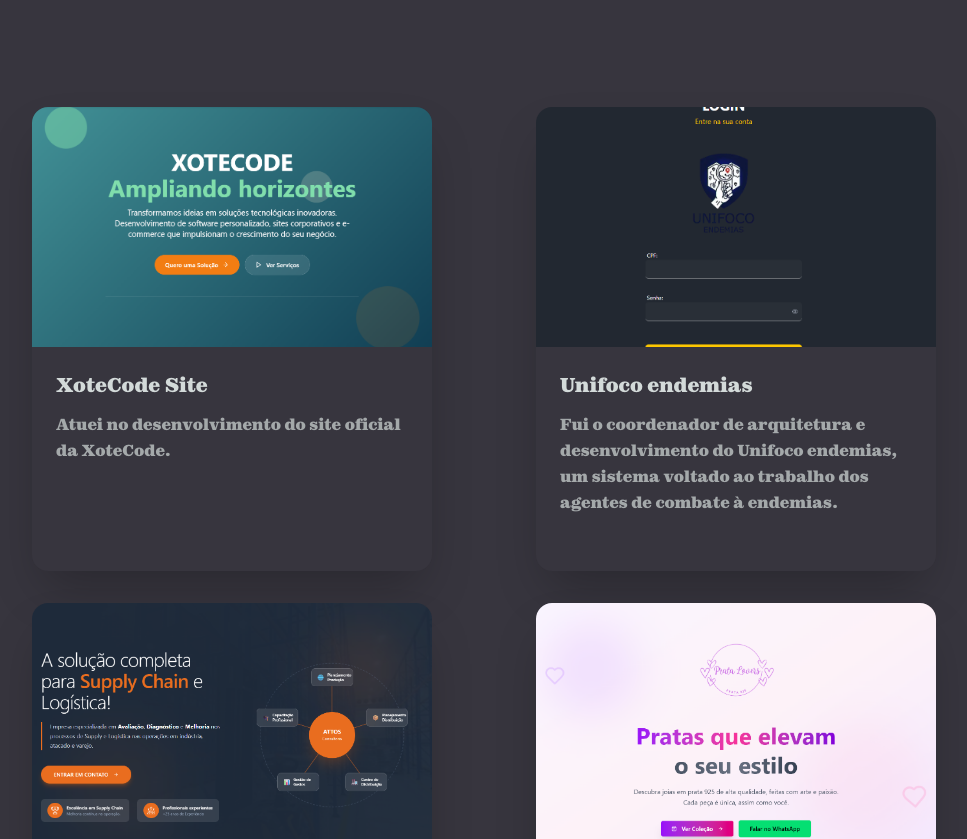
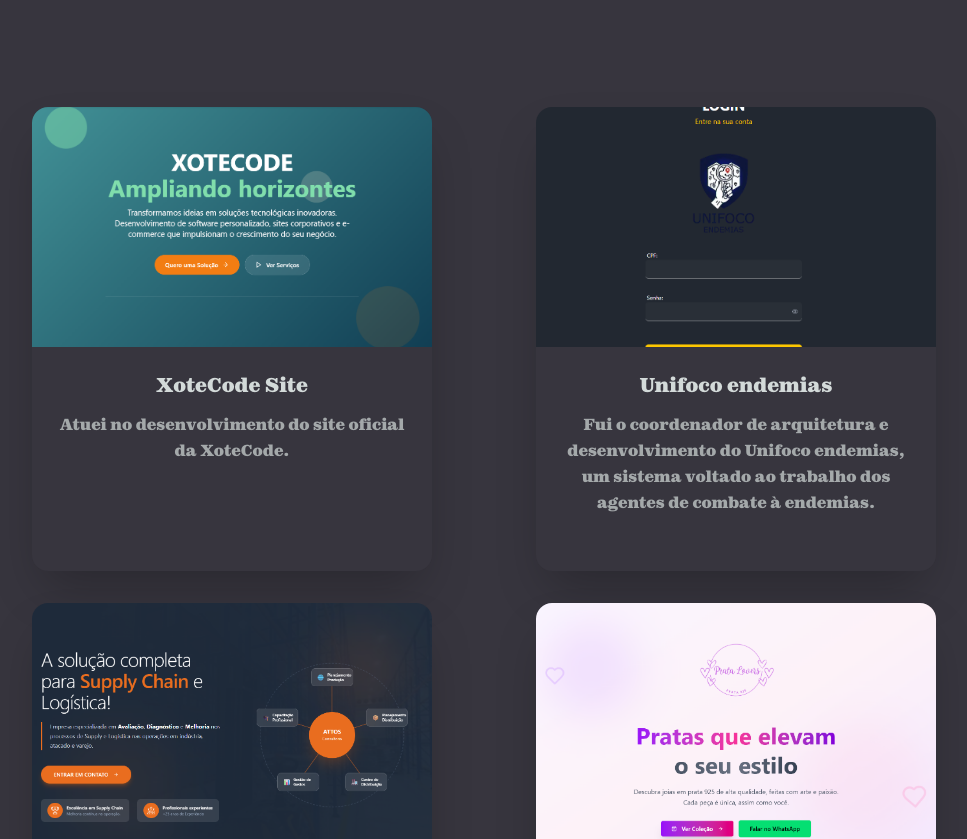
Before and after one commit to Fconeto/portfolio-dev, a React (Vite) app: page / in a window 1280 px wide. Shown: the part 5580-6419 px from the top of the page, without its empty margins (156-1123 px from the left). Built offline with nearby package versions, Linux system fonts and the light colour scheme.

Commit message:
Correção nos projetos, com enfase no unifoco

```diff
--- a/src/App.jsx
+++ b/src/App.jsx
@@ -142,7 +142,8 @@
       titulo: t.projectUnifocoTitle,
       descricao: t.projectUnifocoDesc,
       imagem: Unifoco,
-      link: "#",
+      link: "",
+      explain: t.projectUnifocoExplain,
       alt: t.projectUnifocoAlt,
     },
     {
@@ -362,13 +363,18 @@
 
         <div className="w-full max-w-5xl mx-auto px-6 py-12 grid grid-cols-1 md:grid-cols-2 gap-8 justify-items-center z-10">
           {projetos.map((projeto, index) => (
-            <a
+            <button
               key={index}
               aria-label={projeto.alt}
-              href={projeto.link}
-              target="_blank"
-              rel="noopener noreferrer"
-              className="w-full max-w-[400px] group"
+              onClick={() => {
+                if (projeto.link !== "") {
+                  window.open(projeto.link, "_blank");
+                }
+                else {
+                  alert(projeto.explain);
+                }
+              }}
+              className="w-full max-w-[400px] group cursor-pointer"
             >
               <div className="w-full h-full shadow-2xl flex-shrink-0 bg-[var(--color-background)] bg-opacity-50 backdrop-blur-sm rounded-2xl overflow-hidden hover:scale-105 transition-all duration-500">
                 <img
@@ -383,7 +389,7 @@
                   </p>
                 </div>
               </div>
-            </a>
+            </button>
           ))}
         </div>
       </section>
--- a/src/lang/translations.js
+++ b/src/lang/translations.js
@@ -47,6 +47,7 @@
     projectUnifocoTitle: 'Unifoco endemias',
     projectUnifocoDesc: 'Fui o coordenador de arquitetura e desenvolvimento do Unifoco endemias, um sistema voltado ao trabalho dos agentes de combate à endemias.',
     projectUnifocoAlt: 'Imagem da página de login do Unifoco',
+    projectUnifocoExplain: 'O projeto Unifoco endemias não está acessível ao público.',
     projectLink: "Ver projeto",
     projectAttosTitle: 'Attos Consultoria',
     projectAttosDesc: 'Desenvolvimento do site institucional para Attos Consultoria, empresa focada em supply chain e logística.',
@@ -116,6 +117,7 @@
     projectUnifocoTitle: 'Unifoco endemias',
     projectUnifocoDesc: 'I was the architecture and development coordinator for Unifoco endemias, a system aimed at the work of endemic disease combat agents.',
     projectUnifocoAlt: 'Image of the Unifoco login page',
+    projectUnifocoExplain: 'The Unifoco endemias project is not publicly accessible.',
     projectLink: "View project",
     projectAttosTitle: 'Attos Consultoria',
     projectAttosDesc: 'Development of the institutional website for Attos Consultoria, a company focused on supply chain and logistics.',
```
